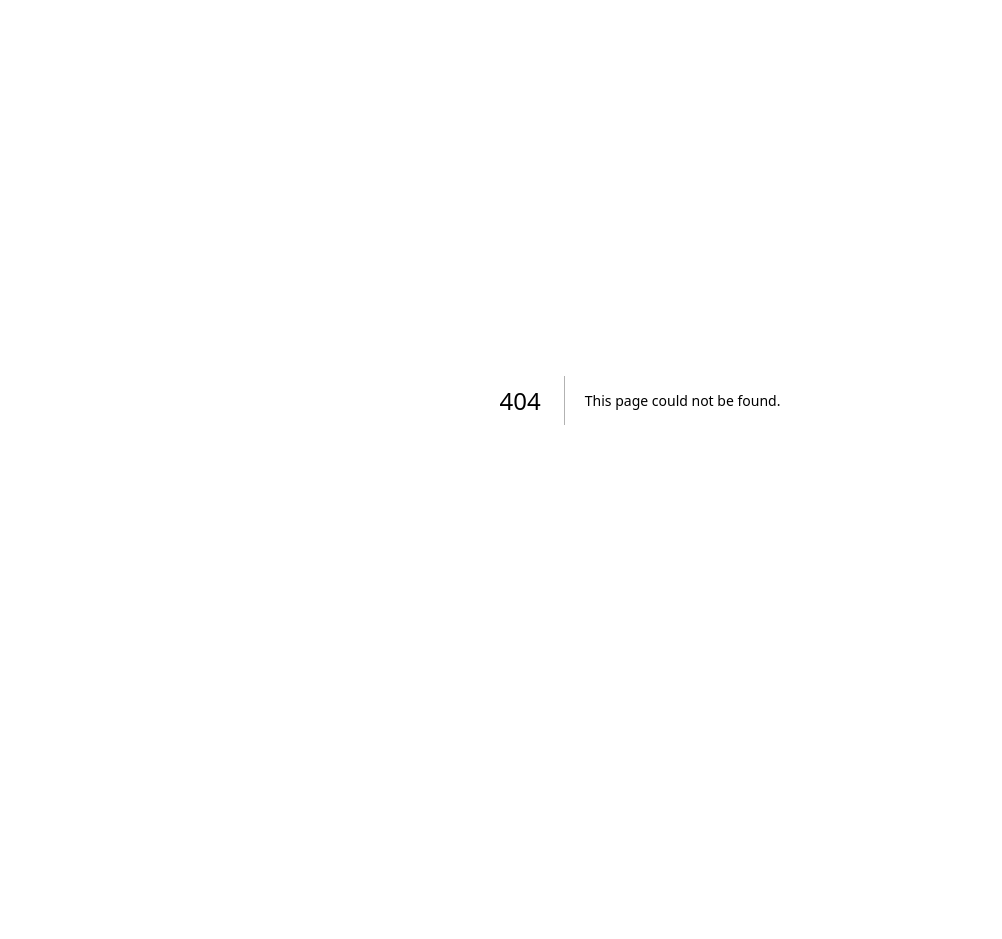
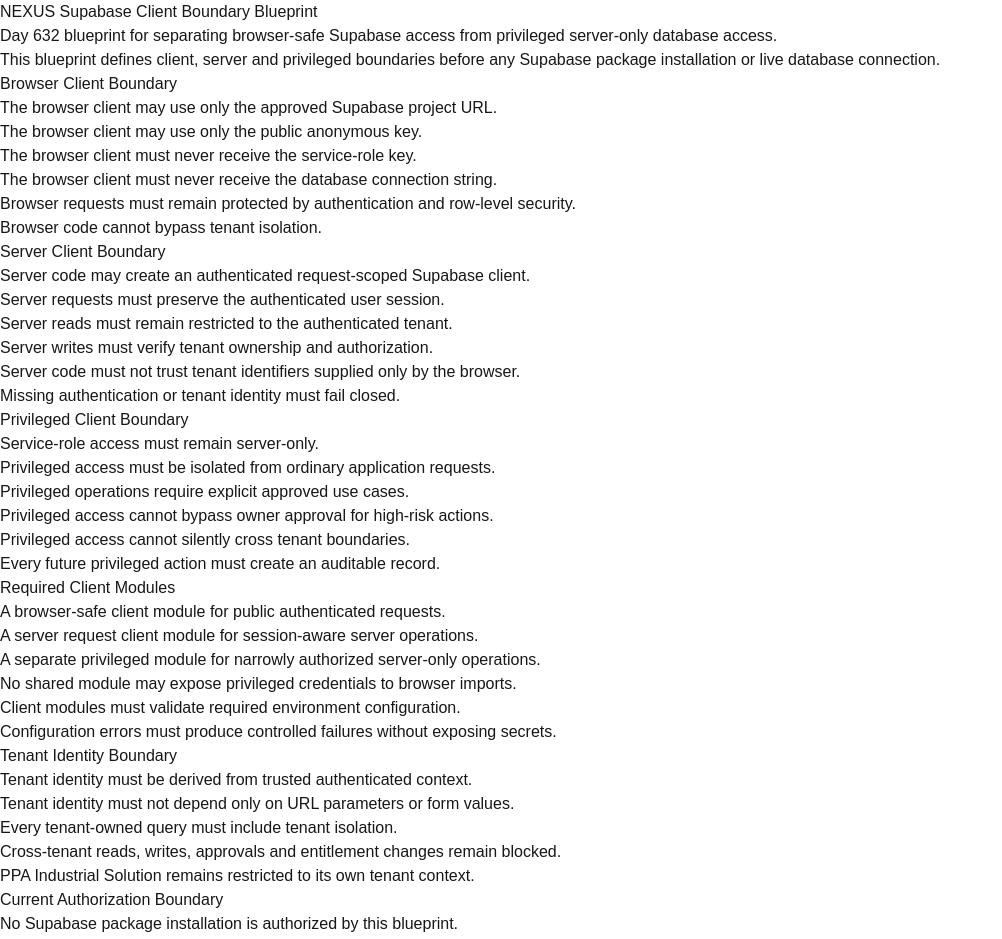
Before and after one commit to celerishealth/NEXUS, a Next.js app in the folder nexus-app/: page /nexus-supabase-client-boundary-blueprint in a window 1280 px wide. Before the commit this address had no page. Shown: the top 939 px of the page, without its empty margins (0-1002 px from the left). Before the commit the page ends 800 px from the top, so only its background shows below. Built offline with nearby package versions, Linux system fonts and the light colour scheme.

Commit message:
Day 632: add supabase client boundary blueprint v1

```diff
--- /dev/null
+++ b/nexus-app/app/nexus-supabase-client-boundary-blueprint/page.tsx
@@ -0,0 +1,85 @@
+export default function NexusSupabaseClientBoundaryBlueprintPage() {
+  return (
+    <main>
+      <h1>NEXUS Supabase Client Boundary Blueprint</h1>
+
+      <p>
+        Day 632 blueprint for separating browser-safe Supabase access from
+        privileged server-only database access.
+      </p>
+
+      <p>
+        This blueprint defines client, server and privileged boundaries before
+        any Supabase package installation or live database connection.
+      </p>
+
+      <h2>Browser Client Boundary</h2>
+
+      <ul>
+        <li>The browser client may use only the approved Supabase project URL.</li>
+        <li>The browser client may use only the public anonymous key.</li>
+        <li>The browser client must never receive the service-role key.</li>
+        <li>The browser client must never receive the database connection string.</li>
+        <li>Browser requests must remain protected by authentication and row-level security.</li>
+        <li>Browser code cannot bypass tenant isolation.</li>
+      </ul>
+
+      <h2>Server Client Boundary</h2>
+
+      <ul>
+        <li>Server code may create an authenticated request-scoped Supabase client.</li>
+        <li>Server requests must preserve the authenticated user session.</li>
+        <li>Server reads must remain restricted to the authenticated tenant.</li>
+        <li>Server writes must verify tenant ownership and authorization.</li>
+        <li>Server code must not trust tenant identifiers supplied only by the browser.</li>
+        <li>Missing authentication or tenant identity must fail closed.</li>
+      </ul>
+
+      <h2>Privileged Client Boundary</h2>
+
+      <ul>
+        <li>Service-role access must remain server-only.</li>
+        <li>Privileged access must be isolated from ordinary application requests.</li>
+        <li>Privileged operations require explicit approved use cases.</li>
+        <li>Privileged access cannot bypass owner approval for high-risk actions.</li>
+        <li>Privileged access cannot silently cross tenant boundaries.</li>
+        <li>Every future privileged action must create an auditable record.</li>
+      </ul>
+
+      <h2>Required Client Modules</h2>
+
+      <ul>
+        <li>A browser-safe client module for public authenticated requests.</li>
+        <li>A server request client module for session-aware server operations.</li>
+        <li>A separate privileged module for narrowly authorized server-only operations.</li>
+        <li>No shared module may expose privileged credentials to browser imports.</li>
+        <li>Client modules must validate required environment configuration.</li>
+        <li>Configuration errors must produce controlled failures without exposing secrets.</li>
+      </ul>
+
+      <h2>Tenant Identity Boundary</h2>
+
+      <ul>
+        <li>Tenant identity must be derived from trusted authenticated context.</li>
+        <li>Tenant identity must not depend only on URL parameters or form values.</li>
+        <li>Every tenant-owned query must include tenant isolation.</li>
+        <li>Cross-tenant reads, writes, approvals and entitlement changes remain blocked.</li>
+        <li>PPA Industrial Solution remains restricted to its own tenant context.</li>
+      </ul>
+
+      <h2>Current Authorization Boundary</h2>
+
+      <ul>
+        <li>No Supabase package installation is authorized by this blueprint.</li>
+        <li>No client module implementation is authorized by this blueprint.</li>
+        <li>No live database connection is authorized.</li>
+        <li>No real database read or write is authorized.</li>
+        <li>No real audit or customer-memory write is authorized.</li>
+        <li>No customer signup or public launch is authorized.</li>
+        <li>No payment automation is authorized.</li>
+        <li>No WhatsApp auto-send is authorized.</li>
+        <li>No uncontrolled AI action or real execution is authorized.</li>
+      </ul>
+    </main>
+  );
+}
```
